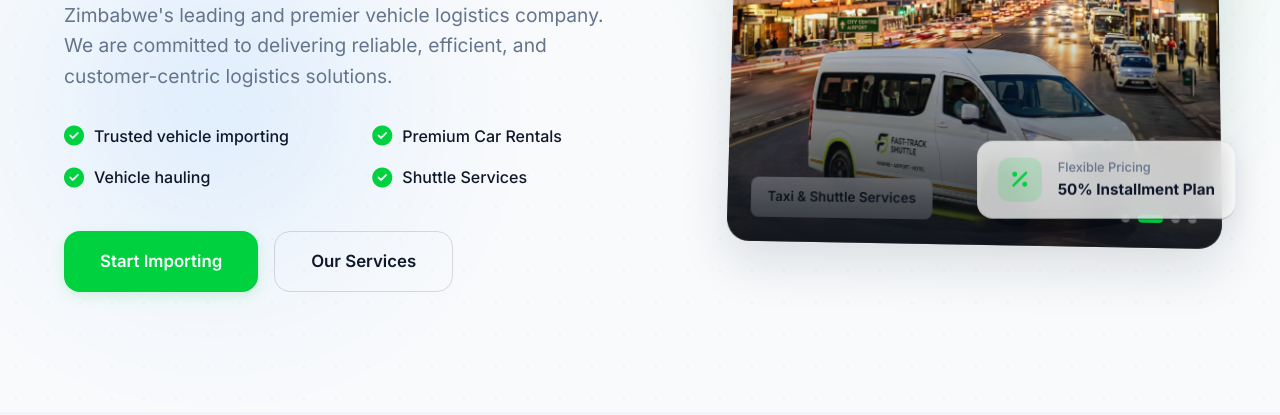
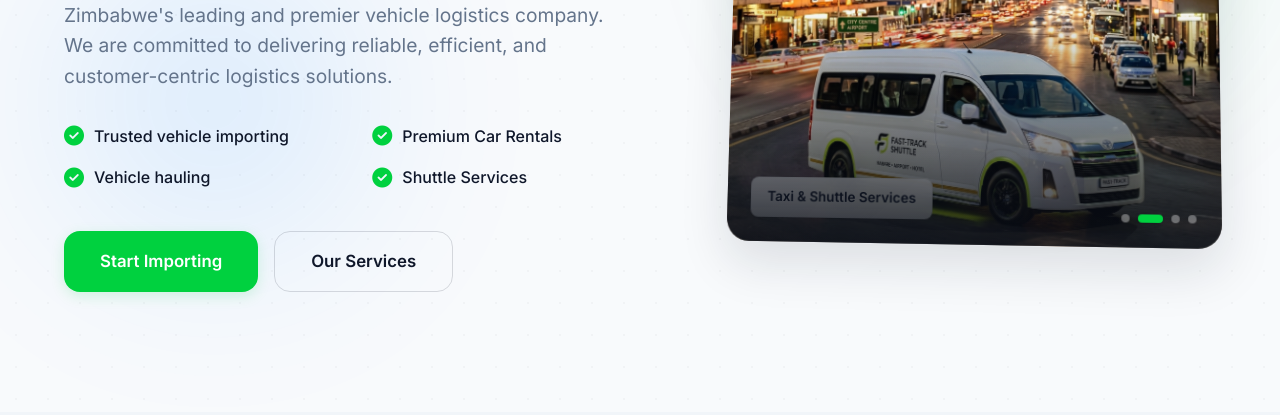
Before and after one commit to malmanyeza/Ellieslogistics, a website built with Vite: page index.html in a window 1280 px wide. Shown: the part 385-800 px from the top of the page. Built offline with nearby package versions, Linux system fonts and the light colour scheme.

Commit message:
remove-installment-badge

```diff
--- a/index.html
+++ b/index.html
@@ -188,13 +188,7 @@
                 <p class="badge-val">Harare Route Active</p>
               </div>
             </div>
-            <div class="floating-badge badge-bottom" id="float-badge-2">
-              <div class="badge-icon"><i class="fa-solid fa-percent"></i></div>
-              <div class="badge-text">
-                <p class="badge-label">Flexible Pricing</p>
-                <p class="badge-val">50% Installment Plan</p>
-              </div>
-            </div>
+
           </div>
         </div>
       </section>
```
